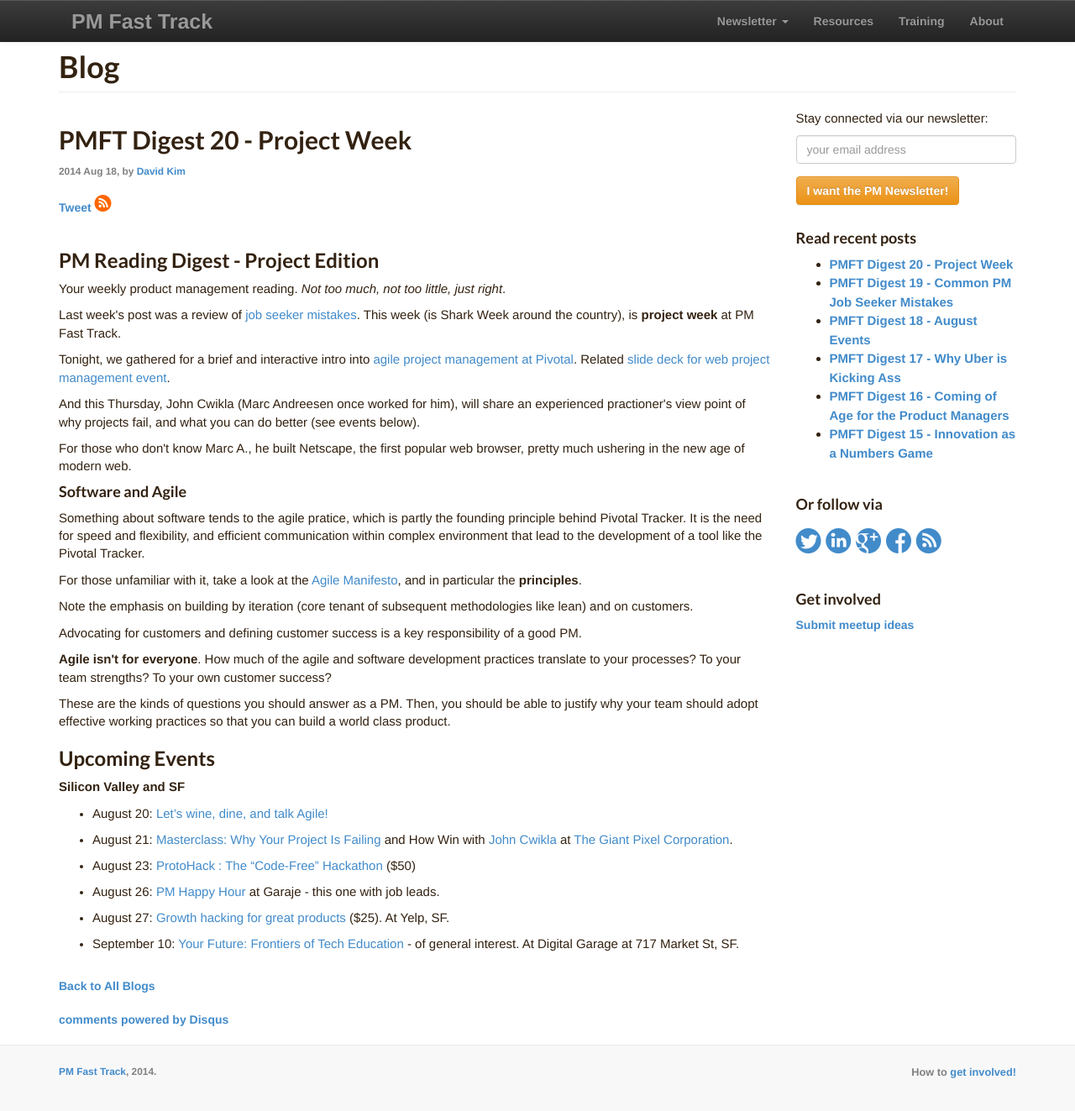
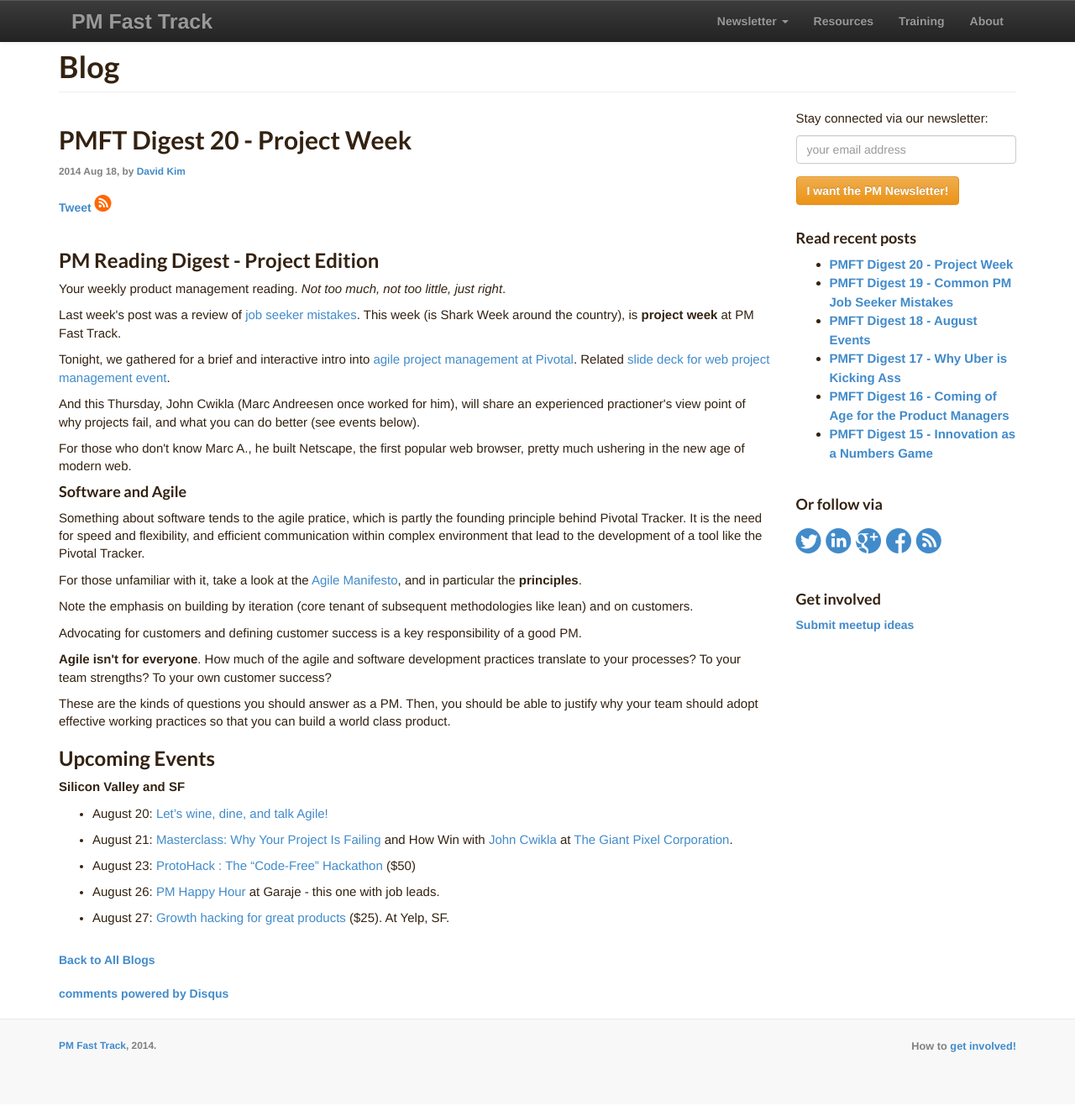
Before and after one commit to productmanagers/productmanagers.github.io, a Jekyll site: the page built from blog/_posts/2014-08-18-weekly20.md, in a window 1280 px wide and 1346 px high. Shown: the top 1323 px of the window at 84% size. Built offline with Jekyll 4.4.1, drawn with Linux system fonts in a browser that asks for light colours; nearby versions of some CDN libraries; comment, search, counter and statistics services are not loaded.

Commit message:
new page

```diff
--- a/blog/_posts/2014-08-18-weekly20.md
+++ b/blog/_posts/2014-08-18-weekly20.md
@@ -45,5 +45,3 @@
 * August 26: <a target="_" href="http://www.meetup.com/SF-Product-Managers/events/199732432/">PM Happy Hour</a> at Garaje - this one with job leads.
 
 * August 27: <a target="_" href="http://www.eventbrite.com/e/growth-hacking-for-great-products-tickets-12425792881">Growth hacking for great products</a> ($25). At Yelp, SF.
-
-* September 10: <a target="_" href="http://codeschool-future-ed.eventbrite.com/?aff=pmfastrack">Your Future: Frontiers of Tech Education</a> - of general interest. At Digital Garage at 717 Market St, SF.
```
Also changed, not shown: training/index.html (added, +9 -0 lines).
